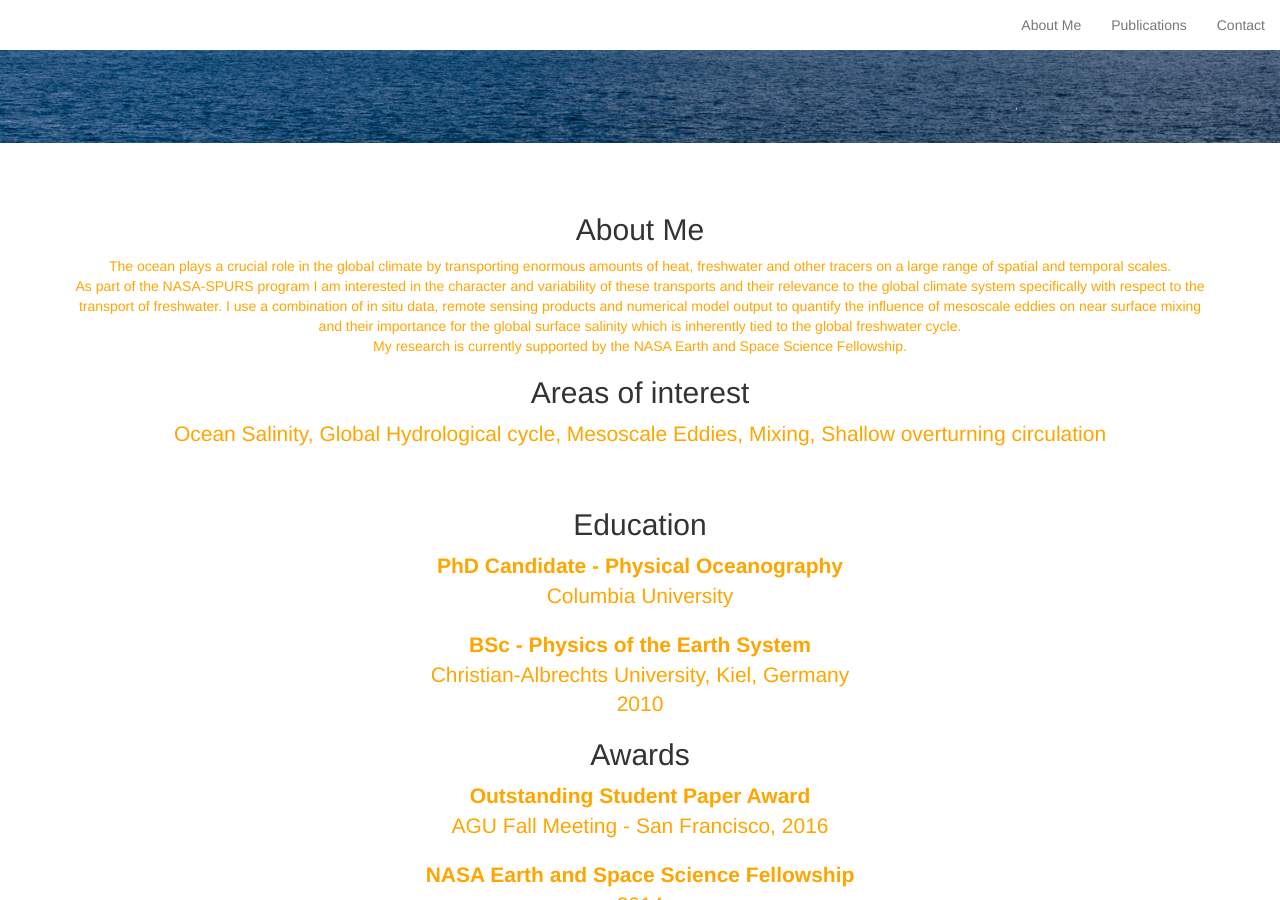
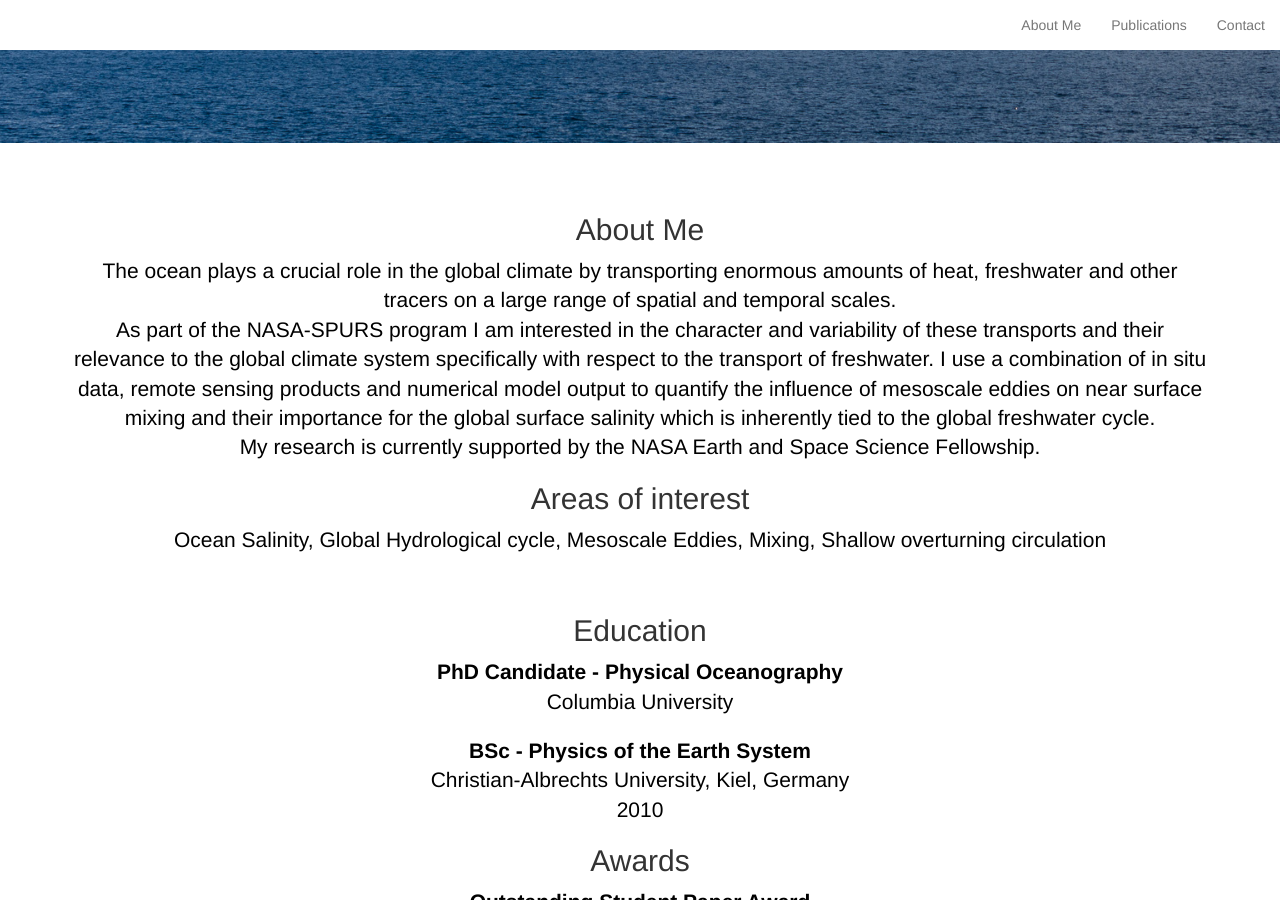
Before and after one commit to jbusecke/jbusecke.github.io, a Jekyll site: the page built from index.html, in a window 1280 px wide and 900 px high, scrolled down 757 px. Built offline with Jekyll 4.4.1, drawn with Linux system fonts in a browser that asks for light colours; some web fonts are replaced.

Commit message:
last try for today3

```diff
--- a/css/jbusecke.css
+++ b/css/jbusecke.css
@@ -53,32 +53,28 @@ body {
 
 /* Custom lead Styles */
 .lead-dark {
-    color: #FFA500 !important;
+    color: #000000 !important;
 }
 
 .lead-light {
-    color: #FFA500 !important;
+    color: #FFFFFF !important;
 }
-
-/*p.lead-light a,
-p.lead-light a:visited,
-p.lead-light a:hover,
-p.lead-light a:active {
-    color: #FFA500 !important;
-}*/
 
 p.lead-dark a,
 p.lead-dark a:visited,
 p.lead-dark a:hover,
 p.lead-dark a:active {
-    color: #FFA500 !important;
+    color: #000000 !important;
 }
 
-/*p.lead-dark:visited,
-p.lead-dark:hover,
-p.lead-dark:active {
-    color: #FFA500 !important;
-}*/
+p.lead-light a,
+p.lead-light a:visited,
+p.lead-light a:hover,
+p.lead-light a:active {
+    color: #FFFFFF !important;
+}
+
+
 /* Custom Horizontal Rule */
 
 hr.small {
--- a/index.html
+++ b/index.html
@@ -14,7 +14,7 @@
             <div id="about" class="row">
                 <div class="col-lg-12 text-center">
                     <h2>About Me</h2>
-                    <p class="lead-dark">The ocean plays a crucial role in the global
+                    <p class="lead-dark lead">The ocean plays a crucial role in the global
                       climate by transporting enormous amounts of heat, freshwater
                       and other tracers on a large range of spatial and temporal scales.
                       <br>As part of the NASA-SPURS program I am interested in the
@@ -39,7 +39,7 @@
 
                     <!-- At a later point I can make these all linkable -->
                       <p class="lead-dark lead">
-                        <a href="http://dx.doi.org/10.1175/JPO-D-16-0215.1">
+                        <a href="https://membership.agu.org/ospawinner/julius-busecke/">
                           <b>Outstanding Student Paper Award</b><br>AGU Fall Meeting - San Francisco, 2016<br>
                         </a>
                       </p>
```
